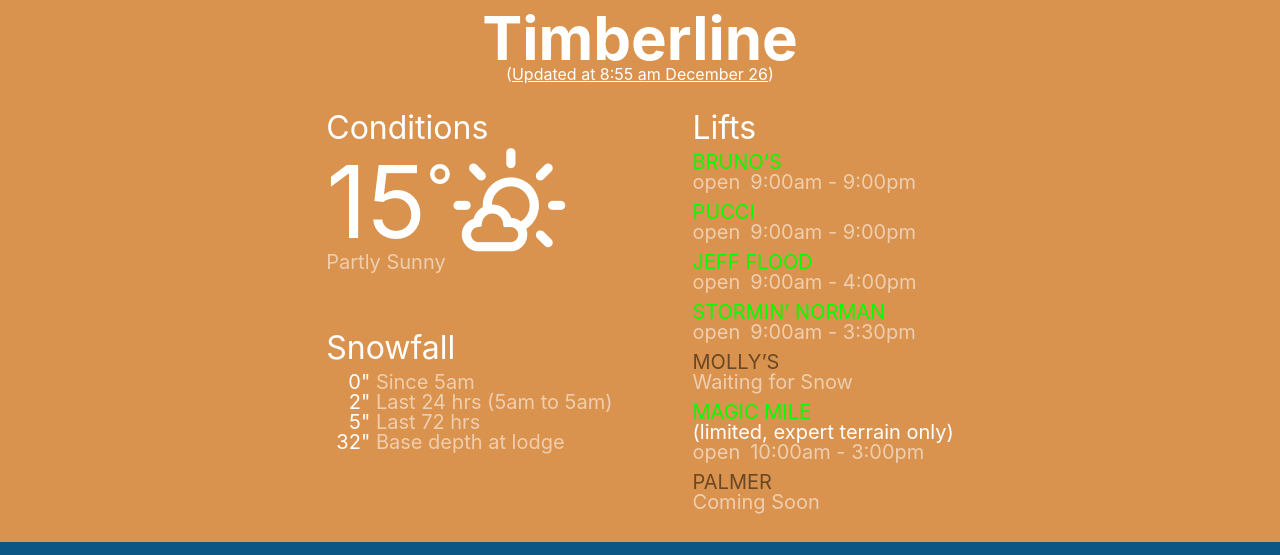
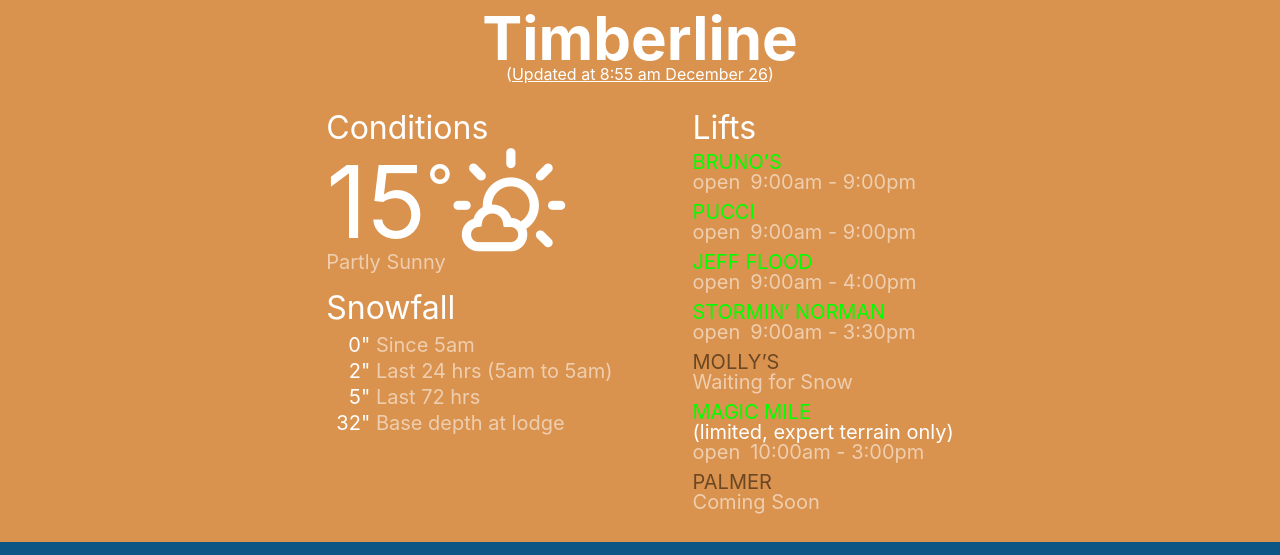
Before and after one commit to kyeotic/snow-tracker, a React (Create React App) app in the folder client/: page / in a window 1280 px wide. Shown: the top 555 px of the page. Built offline with nearby package versions, Linux system fonts and the light colour scheme.

Commit message:
add line spacing

```diff
--- a/client/src/snow/snow.css
+++ b/client/src/snow/snow.css
@@ -48,12 +48,12 @@
   display: grid;
   grid-template-columns: auto auto;
   grid-template-rows: auto 1fr;
-  grid-row-gap: .5rem;
+  grid-row-gap: 1rem;
   grid-column-gap: 4rem;
   grid-auto-flow: column;
   justify-content: center;
   justify-items: start;
-  align-items: center;
+  align-items: start;
   grid-template-areas:
     "conditions lifts"
     "snowfall lifts";
@@ -115,6 +115,10 @@
 .snowfall {
   grid-area: snowfall;
   margin-bottom: 1rem;
+}
+
+.snowfalls {
+  line-height: 1.3rem;
 }
 
 .snowfall-since {
@@ -230,6 +234,7 @@
 
 .forecast-detail {
   grid-area: forecast;
+  line-height: 1.3em;
   padding-left: .5rem;
   color: var(--text-color-body);
   align-self: end;
```
